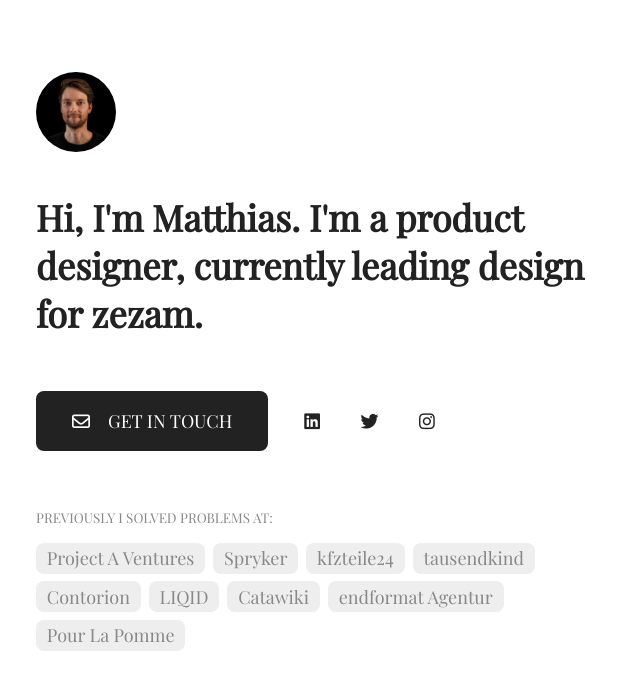
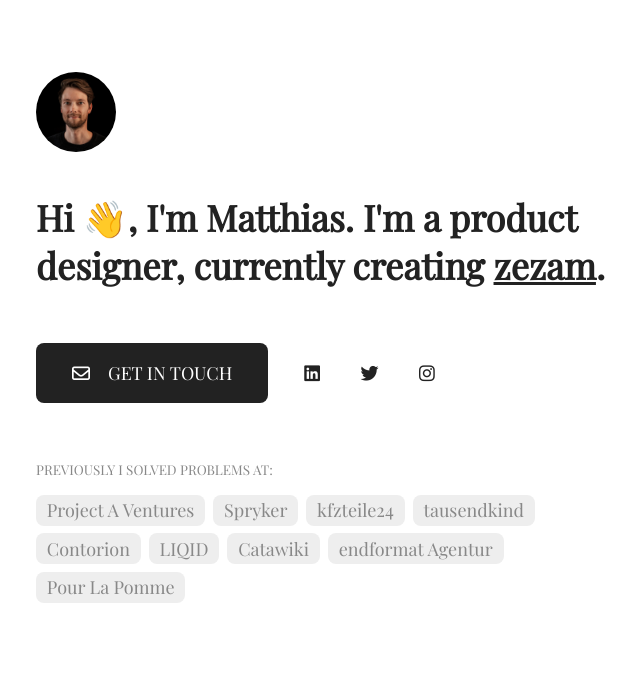
Before and after one commit to mstraube/mstraube.github.io, a plain HTML site: page index.html in a window 1280 px wide. Shown: the whole page, without its empty margins (304-944 px from the left). Drawn offline with nearby package versions, Linux system fonts and the light colour scheme; a web font is replaced by a local one.

Commit message:
Update index.html

```diff
--- a/index.html
+++ b/index.html
@@ -3,8 +3,8 @@
     <head>
         <meta http-equiv="Content-Type" content="text/html; charset=utf-8" />
         <meta name="viewport" content="width=device-width, initial-scale=1" />
-        <meta name="description" content="Matthias Straube - Berlin - Web Design - User Experience - Responsive Design" />
-        <title>Matthias Straube - Product Designer</title>
+        <meta name="description" content="Matthias Straube - Product Designer - Berlin" />
+        <title>Hi 👋 - Matthias Straube - Product Designer</title>
         <link rel="stylesheet" type="text/css" href="css/style.css" />
         <link rel="icon" type="image/png" href="images/favicon.png" />
         <link href='https://fonts.googleapis.com/css?family=Playfair+Display:400,400italic' rel='stylesheet' type='text/css' />
@@ -15,7 +15,7 @@
         <div class="wrapper">
             <img src="images/profile.png" class="profile-img" title="This is me :)" alt="Picture of Matthias Straube" />
             <h1 class="intro">
-                Hi, I'm Matthias. I'm a product designer, currently leading design for zezam.
+                Hi 👋, I'm Matthias. I'm a product designer, currently creating <a href="https://zezam.io" title="Go to zezam.io">zezam</a>.
             </h1>
             <div class="get-in-touch">
                 <a class="contact-btn" href="mailto:matthiasstraube@gmail.com?subject=Hi, let's work together!" title="Get in touch. Yea.">
```
